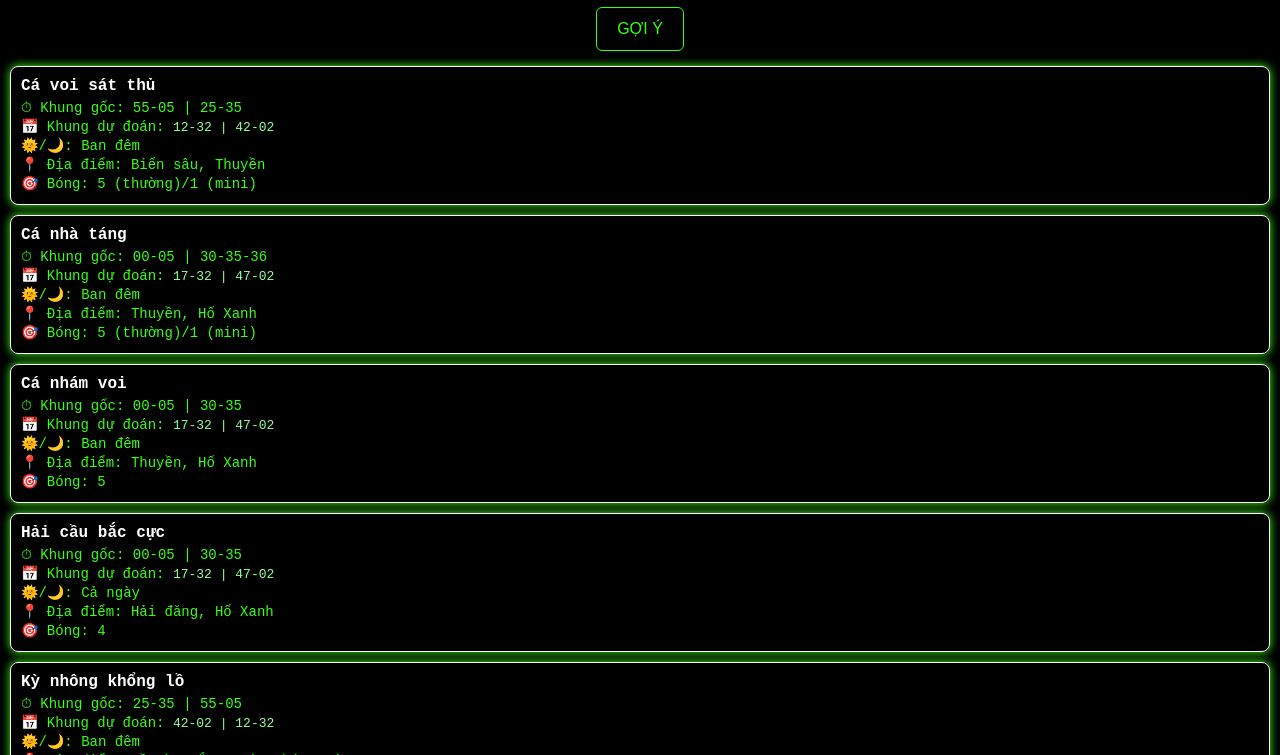
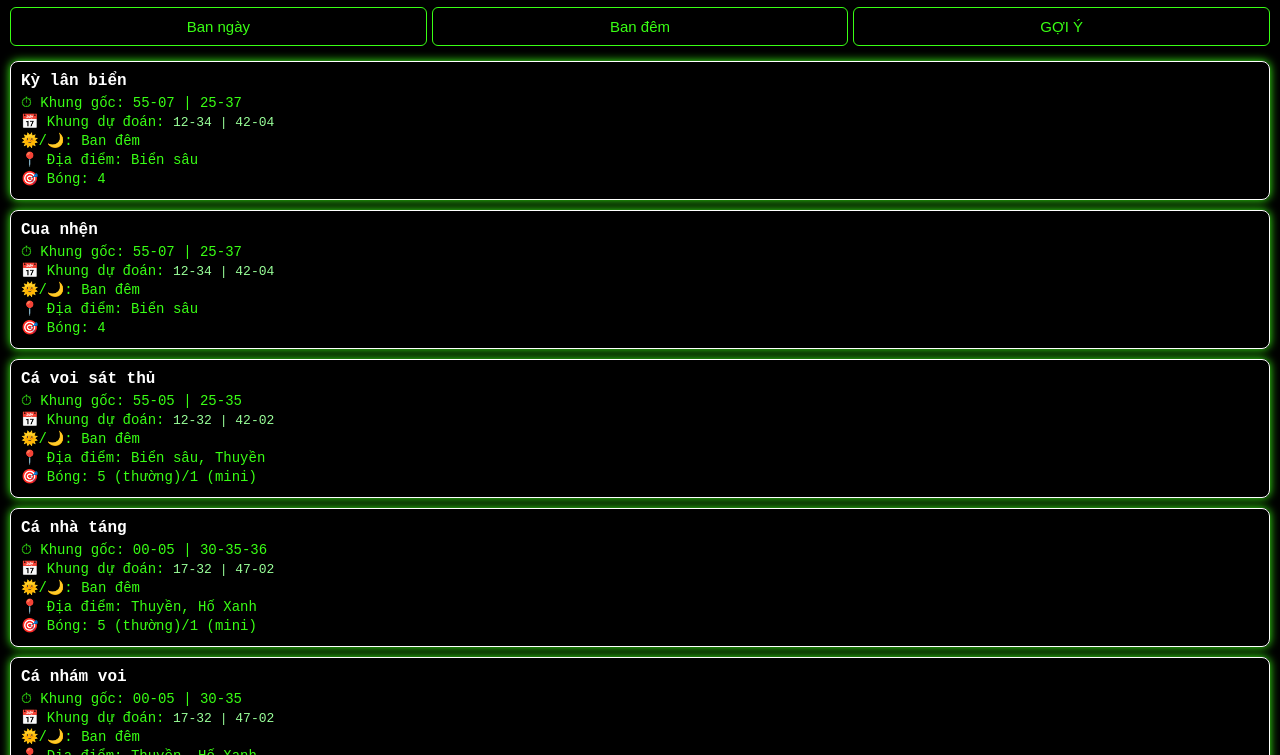
Before and after one commit to bytranquoctrinh/TOOL-PLAYTOGETHER-2.0, a plain HTML site: page index.html in a window 1280 px wide. Both pictures are taken after a click on the button "GỢI Ý". Shown: the part 45-800 px from the top of the page. Drawn offline with Linux system fonts and the light colour scheme.

Commit message:
index.html

```diff
--- a/index.html
+++ b/index.html
@@ -5,21 +5,24 @@
 <meta name="viewport" content="width=device-width,initial-scale=1" />
 <title>PlayTogether Fish Tool</title>
 
-<!-- Logo + Manifest -->
+<!-- PWA manifest và icon -->
 <link rel="manifest" href="manifest.json">
 <link rel="icon" type="image/png" sizes="192x192" href="icon_192x192.png">
 <link rel="apple-touch-icon" href="icon_512x512.png">
 <meta name="theme-color" content="#39ff14">
 
-<!-- iOS hỗ trợ full screen -->
+<!-- Quan trọng cho iOS: ẩn thanh địa chỉ -->
 <meta name="apple-mobile-web-app-capable" content="yes">
 <meta name="apple-mobile-web-app-status-bar-style" content="black-translucent">
 
 <style>
   body{background:#000;color:#39ff14;font-family:monospace;margin:0;padding:10px}
   h2{font-size:18px;text-align:center;margin:10px 0;color:#fff}
-  button{display:block;margin:0 auto 15px auto;background:#000;border:1px solid #39ff14;
-    color:#39ff14;padding:12px 20px;font-size:16px;border-radius:6px}
+  .btn-group{display:flex;gap:5px;margin-bottom:15px}
+  button{flex:1;background:#000;border:1px solid #39ff14;
+    color:#39ff14;padding:10px 0;font-size:15px;
+    border-radius:6px;cursor:pointer}
+  button.activeBtn{border:2px solid #fff;box-shadow:0 0 8px #39ff14}
   .fish{border:1px solid #39ff14;margin:10px 0;padding:10px;border-radius:8px}
   .active{border-color:#fff;box-shadow:0 0 10px #39ff14}
   .title{color:#fff;font-weight:bold;font-size:16px;margin-bottom:5px}
@@ -29,23 +32,22 @@
 </head>
 <body>
 <h2>🎣 PlayTogether Fish Tool</h2>
+<div class="btn-group">
+  <button id="btnDay">Ban ngày</button>
+  <button id="btnNight">Ban đêm</button>
   <button id="btn">GỢI Ý</button>
+</div>
 <div id="list"></div>
 
 <script>
-// Đăng ký service worker
-if ("serviceWorker" in navigator) {
-  navigator.serviceWorker.register("sw.js").catch(err => console.log("SW fail:", err));
-}
-
-const fishData=[ /* dữ liệu cá bạn đã gửi, mình giữ nguyên */
+const fishData=[
 {name:'Cá tầm',time:'Ban ngày',minute:'',shadow:'4',loc:'Ao khu trung tâm'},
 {name:'Cá xiêm rồng trắng',time:'Ban đêm',minute:'',shadow:'1',loc:'Đài phun nước Khu Trung tâm'},
 {name:'Sứa nomura',time:'Cả ngày',minute:'',shadow:'4',loc:'Tất cả các vùng biển'},
 {name:'Thiên sứ biển',time:'Cả ngày',minute:'',shadow:'1',loc:'Biển sâu'},
 {name:'Cá voi trắng',time:'Cả ngày',minute:'',shadow:'4',loc:'Biển sâu'},
-  {name:'Kỳ lân biển',time:'Ban đêm',minute:'55-07',shadow:'4',loc:'Biển sâu'},
-  {name:'Cua nhện',time:'Ban đêm',minute:'55-07',shadow:'4',loc:'Biển sâu'},
+{name:'Kỳ lân biển',time:'Ban đêm',minute:'55-07 | 25-37',shadow:'4',loc:'Biển sâu'},
+{name:'Cua nhện',time:'Ban đêm',minute:'55-07 | 25-37',shadow:'4',loc:'Biển sâu'},
 {name:'Tôm hùm xanh',time:'Ban đêm',minute:'',shadow:'2',loc:'Biển sâu, Thuyền'},
 {name:'Cá voi sát thủ',time:'Ban đêm',minute:'55-05 | 25-35',shadow:'5 (thường)/1 (mini)',loc:'Biển sâu, Thuyền'},
 {name:'Cá mập mũi cưa',time:'Ban đêm',minute:'',shadow:'5 (thường)/1 (mini)',loc:'Biển sâu, Thuyền'},
@@ -72,17 +74,15 @@ const fishData=[ /* dữ liệu cá bạn đã gửi, mình giữ nguyên */
 {name:'Cá mập yêu tinh',time:'Ban đêm',minute:'30-35 | 00-05',shadow:'4',loc:'Hố xanh'},
 {name:'Cá mái chèo',time:'Ban đêm',minute:'30-35 | 00-05',shadow:'5',loc:'Hố xanh'},
 {name:'Cá nhám mang xếp',time:'Cả ngày',minute:'30-35 | 00-05',shadow:'4',loc:'Hố xanh'},
-  {name:'Mực khổng lồ',time:'Cả ngày',minute:'20-35',shadow:'5',loc:'Hố xanh'},
+{name:'Mực khổng lồ',time:'Cả ngày',minute:'20-40',shadow:'5',loc:'Hố xanh'},
 {name:'Cá sấu',time:'Cả ngày',minute:'20-30 | 55-05',shadow:'5 (thường)/1 (mini)',loc:'Hồ bơi trong nhà'},
 {name:'Baba',time:'Cả ngày',minute:'',shadow:'2',loc:'Ao, Hồ bơi Khu Trung tâm'},
-  // Cá mới thêm
-  {name:'Cá hải long lá',time:'Ban ngày',minute:'51-55',shadow:'1',loc:'Hải đăng'},
+{name:'Cá hải long lá',time:'Ban ngày',minute:'51-07',shadow:'1',loc:'Hải đăng'},
 {name:'Cá heo thường',time:'Ban đêm',minute:'34-50',shadow:'4',loc:'Hố xanh'},
 {name:'Cá nạng hải',time:'Ban ngày',minute:'19-35',shadow:'4',loc:'Hố xanh'},
-  {name:'Cá thái dương',time:'Ban ngày',minute:'16-30',shadow:'5',loc:'Hố xanh'}
+{name:'Cá thái dương',time:'Ban ngày',minute:'16-32',shadow:'5',loc:'Hố xanh'}
 ];
 
-function inDay(h){return h>=6&&h<18;}
 function parseRanges(str){
   if(!str) return [];
   return str.split('|').map(s=>s.trim()).map(r=>{
@@ -102,25 +102,30 @@ function predictRange(minuteStr){
   }).join(" | ");
 }
 
-document.getElementById("btn").onclick=function(){
+let gameTime=null;
+function setGameTime(mode){
+  gameTime=mode;
+  document.querySelectorAll(".btn-group button").forEach(btn=>btn.classList.remove("activeBtn"));
+  if(mode=="day") document.getElementById("btnDay").classList.add("activeBtn");
+  if(mode=="night") document.getElementById("btnNight").classList.add("activeBtn");
+}
+
+function runTool(){
   const now=new Date();
-  const h=now.getHours(),m=now.getMinutes();
-  const isDay=inDay(h);
+  const m=now.getMinutes();
   let arr=[];
   fishData.forEach(f=>{
     let active=false;
     let rangesBase=parseRanges(f.minute);
     let rangesPred=parseRanges(predictRange(f.minute));
-
     if(rangesBase.length){
       if(rangesBase.some(r=>inRange(m,r.a,r.b))) active=true;
     }
     if(!active && rangesPred.length){
       if(rangesPred.some(r=>inRange(m,r.a,r.b))) active=true;
     }
-
-    if(f.time=="Ban ngày"&&!isDay) active=false;
-    if(f.time=="Ban đêm"&&isDay) active=false;
+    if(gameTime=="day" && f.time=="Ban đêm") active=false;
+    if(gameTime=="night" && f.time=="Ban ngày") active=false;
 
     arr.push({...f,active,pred:predictRange(f.minute)});
   });
@@ -141,6 +146,17 @@ document.getElementById("btn").onclick=function(){
     list.appendChild(div);
   });
 }
+
+document.getElementById("btnDay").onclick=function(){setGameTime("day");}
+document.getElementById("btnNight").onclick=function(){setGameTime("night");}
+document.getElementById("btn").onclick=runTool;
+
+// Đăng ký service worker
+if ("serviceWorker" in navigator) {
+  navigator.serviceWorker.register("sw.js").then(() => {
+    console.log("Service Worker registered!");
+  });
+}
 </script>
 </body>
 </html>
```
Lines whose indentation alone changed are shown as unchanged.
